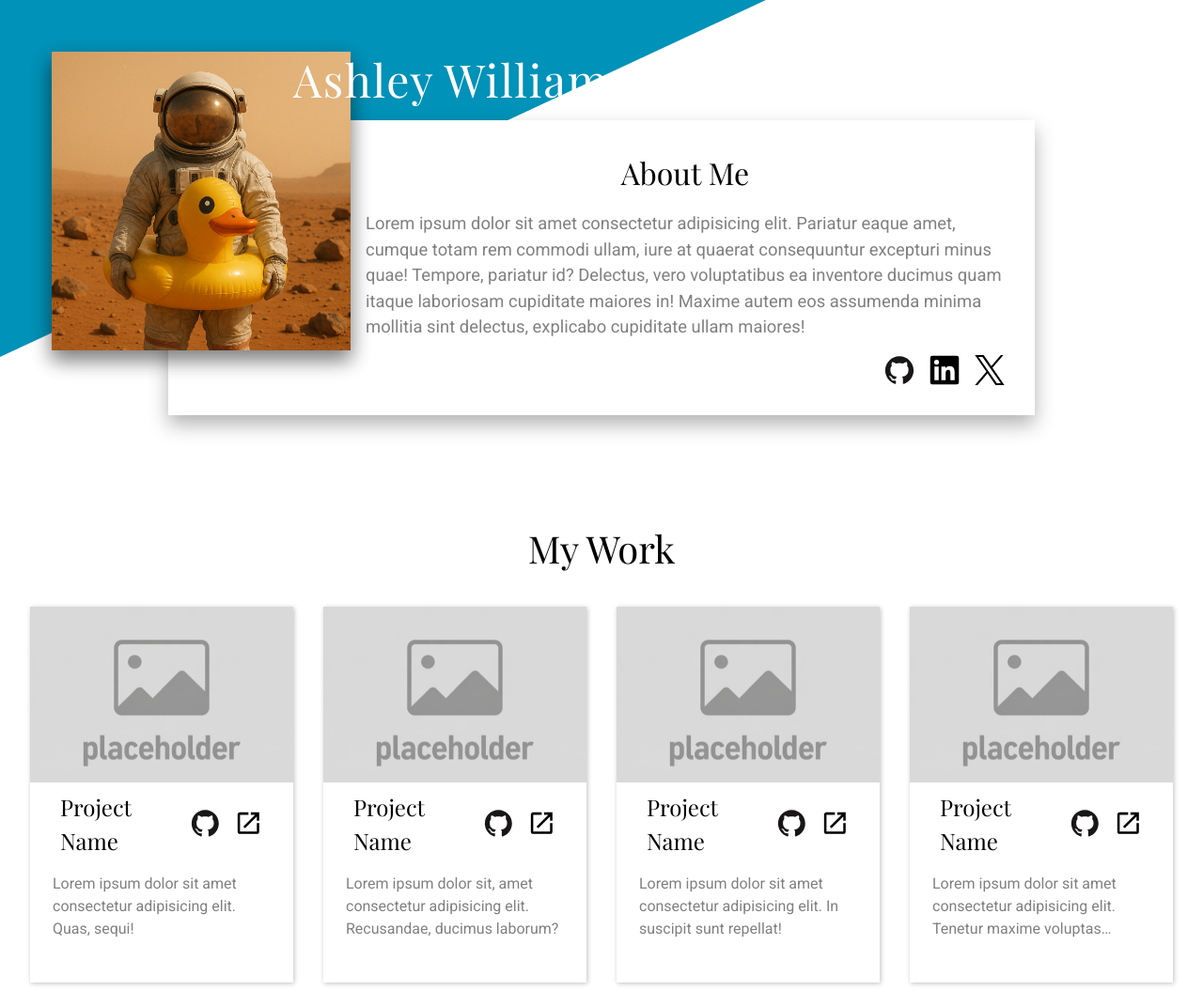
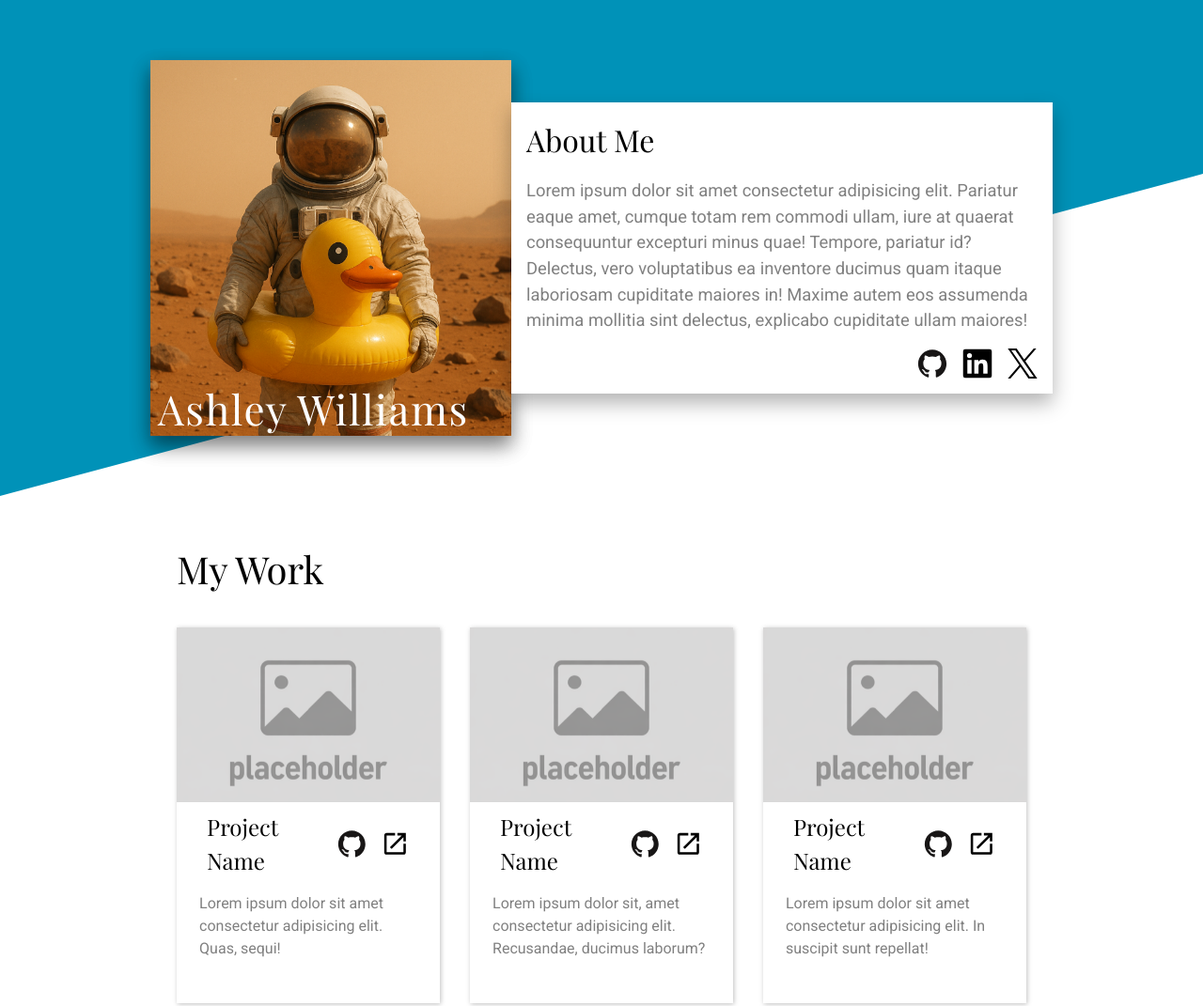
Before and after one commit to AlfiZain/homepage-top, a plain HTML site: page index.html in a window 1280 px wide. Shown: the top 1071 px of the page at 94% size. Drawn offline with Linux system fonts and the light colour scheme.

Commit message:
feat: complete ui for desktop screen

```diff
--- a/index.html
+++ b/index.html
@@ -292,6 +292,7 @@
       </section>
     </main>
     <footer>
+      <div class="footer-wrapper">
         <div class="contact">
           <h2>Contact Me</h2>
           <p class="contact-intro">
@@ -361,6 +362,7 @@
               loading="lazy" />
           </picture>
         </div>
+      </div>
     </footer>
   </body>
 </html>
--- a/src/styles/main.css
+++ b/src/styles/main.css
@@ -192,6 +192,10 @@ footer {
   color: white;
 }
 
+.footer-wrapper {
+  width: 100%;
+}
+
 .contact {
   display: flex;
   flex-direction: column;
@@ -284,7 +288,7 @@ footer {
     justify-content: flex-end;
   }
 
-  footer {
+  .footer-wrapper {
     display: flex;
     align-items: center;
   }
@@ -324,3 +328,53 @@ footer {
     object-position: right;
   }
 }
+
+@media screen and (min-width: 1024px) {
+  header .bg {
+    height: 100%;
+    transform: skewY(-15deg);
+  }
+
+  main,
+  .footer-wrapper {
+    max-width: 1024px;
+    margin-inline: auto;
+  }
+
+  #my-work h2 {
+    text-align: left;
+  }
+
+  .about {
+    display: flex;
+    align-items: center;
+    max-width: 1024px;
+    margin-inline: auto;
+  }
+
+  .about-image {
+    width: 40%;
+    height: 400px;
+    margin: 0;
+    padding: 0;
+  }
+
+  .profile-name {
+    top: auto;
+    bottom: 1.75rem;
+    left: 2.5rem;
+    font-size: 2.75rem;
+    letter-spacing: 1.5px;
+  }
+
+  .about-content {
+    width: 60%;
+    margin-block-start: 0;
+    padding: 1rem;
+    box-shadow: 0 10px 20px rgba(0, 0, 0, 0.3);
+  }
+
+  .about-content h2 {
+    text-align: left;
+  }
+}
```
Lines whose indentation alone changed are shown as unchanged.
